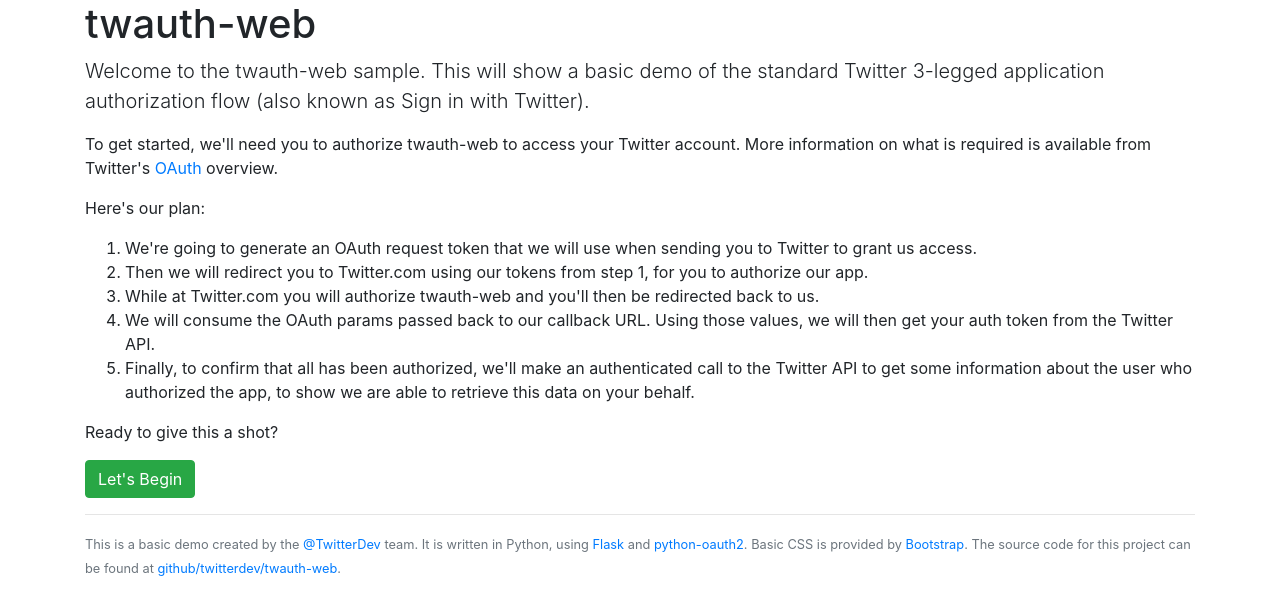
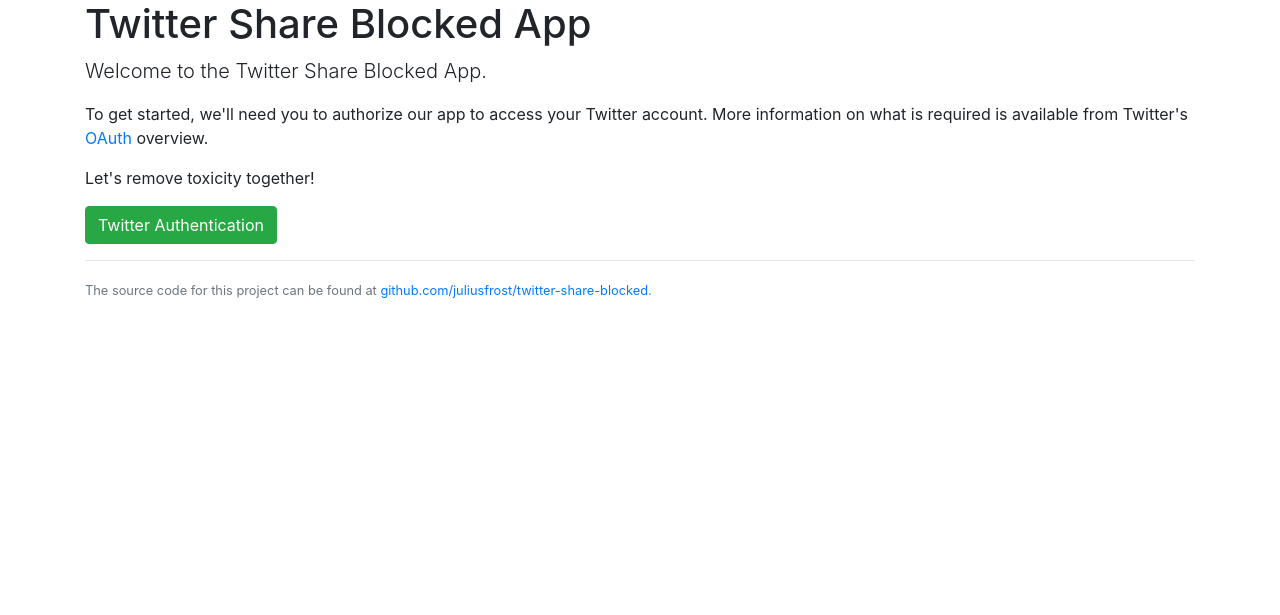
Before and after one commit to juliusfrost/share-blocked-twitter-accounts, a Flask app: page / in a window 1280 px wide. Shown: the top 615 px of the page. Run offline with Flask 2, Linux system fonts and the light colour scheme; some libraries are stand-ins or nearby versions.

Commit message:
clean up irrelevant text

```diff
--- a/templates/base.html
+++ b/templates/base.html
@@ -2,20 +2,17 @@
 <html lang="en">
 
 <head>
-	<title>twauth-web sample app {% block title %}{% endblock %}</title>
+	<title>Twitter Share Blocked App {% block title %}{% endblock %}</title>
 	<link rel="stylesheet" href="https://stackpath.bootstrapcdn.com/bootstrap/4.2.1/css/bootstrap.min.css">
 </head>
 
 <body>
 	<div class="container">
-		<h1>twauth-web</h1>
+		<h1>Twitter Share Blocked App</h1>
 		{% block containercontent %}{% endblock %}
 		<hr>
 		<div class="footer">
-			<p class="text-muted"><small>This is a basic demo created by the <a href="https://twitter.com/TwitterDev">@TwitterDev</a>
-					team. It is written in Python, using <a href="http://flask.pocoo.org/">Flask</a>
-					and <a href="https://github.com/simplegeo/python-oauth2">python-oauth2</a>. Basic CSS is provided by <a href="http://getbootstrap.com/">Bootstrap</a>.
-					The source code for this project can be found at <a href="https://github.com/twitterdev/twauth-web">github/twitterdev/twauth-web</a>.</small></p>
+			<p class="text-muted"><small>The source code for this project can be found at <a href="https://github.com/juliusfrost/twitter-share-blocked">github.com/juliusfrost/twitter-share-blocked</a>.</small></p>
 		</div>
 	</div>
 </body>
--- a/templates/index.html
+++ b/templates/index.html
@@ -1,22 +1,11 @@
 {% extends "base.html" %}
 {% block containercontent %}
-<p class="lead">Welcome to the twauth-web sample. This will show a basic demo of the standard Twitter 3-legged
-	application authorization flow (also known as Sign in with Twitter).</p>
+<p class="lead">Welcome to the Twitter Share Blocked App.</p>
 <div class="hero-unit">
-	<p>To get started, we'll need you to authorize twauth-web to access your Twitter account. More information on what is
+	<p>To get started, we'll need you to authorize our app to access your Twitter account. More information on what is
 		required is available from Twitter's <a href="https://developer.twitter.com/en/docs/basics/authentication/overview/oauth">OAuth</a>
 		overview.</p>
-	<p>Here's our plan:</p>
-	<ol>
-		<li>We're going to generate an OAuth request token that we will use when sending you to Twitter to grant us access.</li>
-		<li>Then we will redirect you to Twitter.com using our tokens from step 1, for you to authorize our app.</li>
-		<li>While at Twitter.com you will authorize twauth-web and you'll then be redirected back to us.</li>
-		<li>We will consume the OAuth params passed back to our callback URL. Using those values, we will then get your auth
-			token from the Twitter API.</li>
-		<li>Finally, to confirm that all has been authorized, we'll make an authenticated call to the Twitter API to get some
-			information about the user who authorized the app, to show we are able to retrieve this data on your behalf.</li>
-	</ol>
 </div>
-<p>Ready to give this a shot?</p>
-<a href="/start" class="btn btn-small btn-success">Let's Begin</a>
+<p>Let's remove toxicity together!</p>
+<a href="/start" class="btn btn-small btn-success">Twitter Authentication</a>
 {% endblock %}
```
